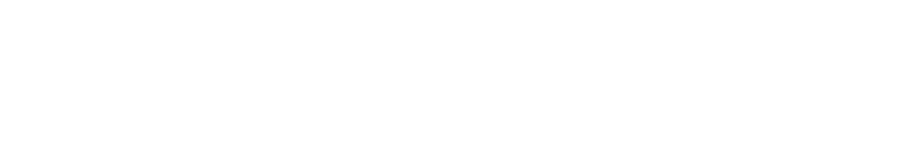
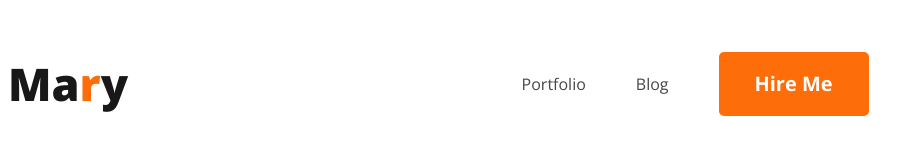
Before and after one commit to AshasbRakin/Developer-Portfolio, a plain HTML site: page index.html in a window 1280 px wide. Shown: the whole page, without its empty margins (0-921 px from the left). Drawn offline with nearby package versions, Linux system fonts and the light colour scheme.

Commit message:
added nav

```diff
--- a/index.html
+++ b/index.html
@@ -1,15 +1,38 @@
 <!DOCTYPE html>
 <html lang="en">
+
 <head>
     <meta charset="UTF-8">
     <meta name="viewport" content="width=device-width, initial-scale=1.0">
     <title>Developer-Portfolio</title>
     <link rel="stylesheet" href="style.css">
+    <link rel="preconnect" href="https://fonts.googleapis.com">
+    <link rel="preconnect" href="https://fonts.gstatic.com" crossorigin>
+    <link
+        href="https://fonts.googleapis.com/css2?family=Lato:wght@700&family=Open+Sans:ital,wght@0,400;0,700;0,800;1,700&display=swap"
+        rel="stylesheet">
 </head>
+
 <body>
-    <header></header>
+    <header>
+        <nav>
+            <h3 class="nav-title">Ma<span class="text-primary">r</span>y</h3>
+            <ul>
+                <li><a href="">Portfolio</li>
+                <li><a href="">Blog</li>
+                <li><Button class="btn-primary">Hire Me</Button></li>
+
+            </ul>
+
+        </nav>
+
+
+
+
+    </header>
     <main></main>
     <footer></footer>
 
 </body>
+
 </html>
--- a/style.css
+++ b/style.css
@@ -0,0 +1,53 @@
+/* shared style */
+* {
+    font-family: 'Lato', sans-serif;
+    font-family: 'Open Sans', sans-serif;
+}
+
+/* nav related style */
+nav {
+    display: flex;
+    align-items: center;
+    justify-content: space-between;
+}
+
+nav>ul {
+    display: flex;
+    align-items: center;
+
+}
+
+nav li {
+    list-style: none;
+    margin-right: 50px;
+}
+
+nav a {
+    text-decoration: none;
+    color: #474747;
+}
+
+.nav-title {
+    color: #181818;
+    font-size: 45px;
+    font-weight: 800;
+
+}
+
+.text-primary {
+    color: #FD6E0A;
+}
+
+.btn-primary {
+    border-radius: 5px;
+    background: #FD6E0A;
+    color: #FFF;
+    font-size: 20px;
+    font-weight: 700;
+    line-height: normal;
+    border: none;
+    width: 150px;
+    height: 64px;
+    flex-shrink: 0;
+
+}
```
